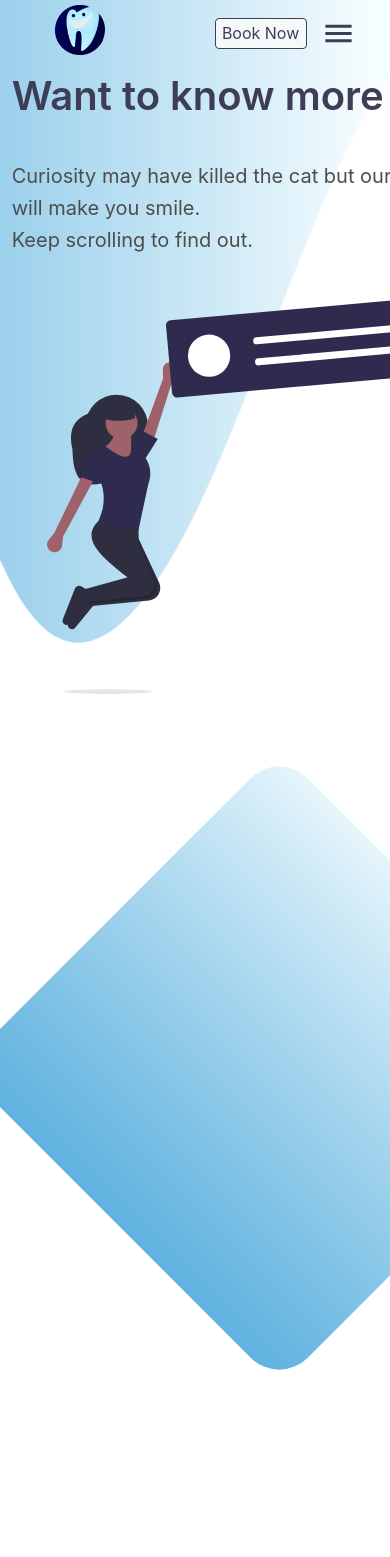
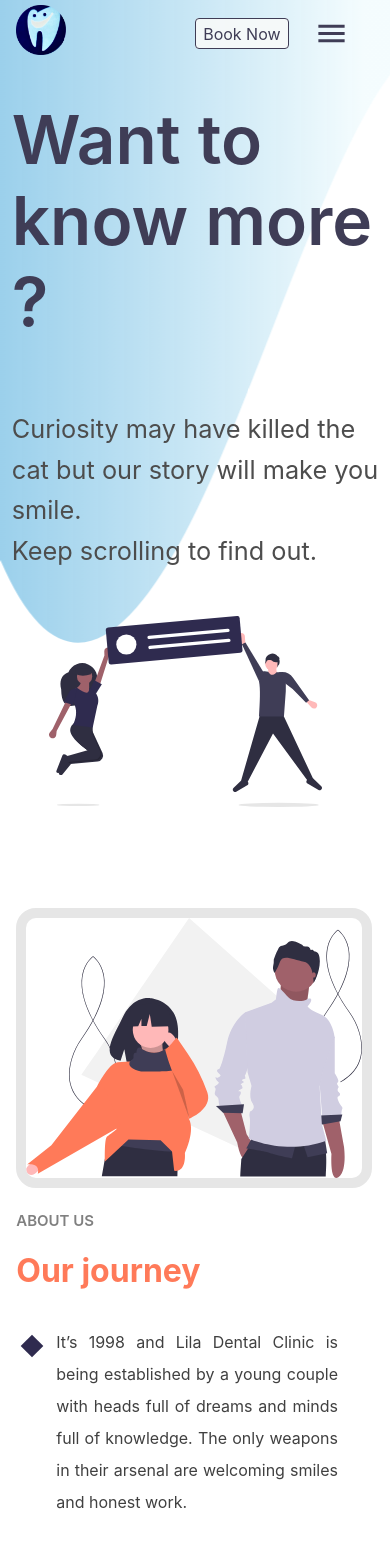
Before and after one commit to abhaybaiju/dentist-webapp, a React (Create React App) app in the folder frontend/: page /About in a window 390 px wide. Shown: the top 1557 px of the page. Built offline with nearby package versions, Linux system fonts and the light colour scheme.

Commit message:
About responsiveness and app icon

```diff
--- a/frontend/public/index.html
+++ b/frontend/public/index.html
@@ -2,7 +2,7 @@
 <html lang="en">
   <head>
     <meta charset="utf-8" />
-    <link rel="icon" href="http://localhost:1337/pay" />
+    <link rel="icon" href="http://localhost:1337/logo.png" />
     <meta name="viewport" content="width=device-width, initial-scale=1" />
     <meta name="theme-color" content="#000000" />
     <meta
--- a/frontend/src/components/AboutUs.js
+++ b/frontend/src/components/AboutUs.js
@@ -1,5 +1,5 @@
 import React from 'react';
-import {Grid, Card, CardContent, Table, TableRow, TableCell, Button} from '@material-ui/core';
+import {Grid, Card, CardContent, Table, TableRow, TableCell, Button, Hidden} from '@material-ui/core';
 import {Link} from 'react-router-dom';
 import Navbar from './Navbar';
 import Footer from './Footer';
@@ -8,6 +8,7 @@ import bg2 from './images/bg2.svg';
 import bg from './images/circled-background.svg';
 import './css/AboutUs.css';
 import Fade from 'react-reveal/Fade';
+import about from './images/about.svg';
 
 const AboutUs = () => {
   return(
@@ -25,21 +26,22 @@ const AboutUs = () => {
       </div>
         <Navbar/>
       <Grid container justify="space-evenly" alignItems="center" style={{marginTop:'8%', position:'sticky'}}>
-        <Grid item lg={5} style={{color:'#3f3d56', marginLeft:'3%', marginRight:'-15%'}}>
+        <Grid item lg={6} md={5} sm={12} xs={12}style={{color:'#3f3d56', marginLeft:'3%', marginRight:'-2%'}}>
           <Fade duration={1000} bottom>
-            <p style={{fontSize:'40px', fontWeight:'600'}}>Want to know more ?</p>
-            <p style={{lineHeight:'1.6', fontSize:'20px', color:'#4d4d4d'}}>
+            <p style={{fontSize:'8vh', fontWeight:'600'}}>Want to know more ?</p>
+            <p style={{lineHeight:'1.6', fontSize:'3vh', color:'#4d4d4d'}}>
             Curiosity may have killed the cat but our story will make you smile.<br>
             </br> Keep scrolling to find out.</p>
           </Fade>
         </Grid>
-        <Grid item lg={6} style={{marginTop:'5%', marginLeft:'12%', marginRight:'-18%'}}>
+        <Grid item lg={6} md={6} sm={12} xs={12} style={{marginTop:'5%', marginLeft:'8%', marginRight:'-17%'}}>
         <Fade duration={1000} bottom>
-          <img src={require('./images/about.svg')} alt="" height="400"/>
+          <img src={about} alt="" style={{width: "70%"}}/>
           </Fade>
         </Grid>
       </Grid>
-      <Grid container justify="space-evenly" alignItems="flex-start" style={{marginTop:'15%', marginBottom:'-62%'}} spacing={0}>
+      <Grid container justify="space-evenly" alignItems="flex-start" style={{marginTop:'15%', marginBottom:'0%'}} spacing={0}>
+        <Hidden mdDown>
         <Grid item lg={2} style={{marginLeft:'-10%'}}>
           <svg viewBox="0 0 200 200" xmlns="http://www.w3.org/2000/svg" height="1620" width="1000">
             <defs>
@@ -51,12 +53,13 @@ const AboutUs = () => {
             <rect fill="url(#grad2)" width="90" height="90" rx="8" style={{transform:'rotate(-45deg)'}}/>
           </svg>
         </Grid>
-        <Grid item lg={5} style={{marginTop:'10%'}}>
+        </Hidden>
+        <Grid item lg={4} md={5} sm={8} xs={11} style={{marginTop:'10%'}}>
         <Fade duration={1000} bottom>
-          <img src={require('./images/people.svg')} alt="" height="300" width="450" style={{background:'white', border:'10px solid #e6e6e6', borderRadius:'20px'}}/>
+          <img src={require('./images/people.svg')} alt="" style={{background:'white', border:'10px solid #e6e6e6', borderRadius:'20px', width : "94%"}}/>
         </Fade>
         </Grid>
-        <Grid item lg={4} style={{marginTop:'1%'}}>
+        <Grid item lg={4} md={4} sm={8} xs={11} style={{marginTop:'1%'}}>
         <Fade duration={1000} bottom>
           <p style={{color:'grey', textTransform:'uppercase', fontSize:'15px', fontWeight:'600'}}>About Us</p>
           <h1 style={{color:'#ff7a59', marginBottom:'10%'}}>Our journey</h1>
@@ -68,14 +71,14 @@ const AboutUs = () => {
         </Grid>
       </Grid>
       <Grid container justify="center" alignItems="stretch">
-        <Grid item lg={12} style={{textAlign:'center', marginBottom:'5%'}}>
+        <Grid item lg={12} md={12} sm={12} xs={12} style={{textAlign:'center', marginBottom:'5%'}}>
           <Fade duration={1000} bottom>
             <h1 style={{color:'#ff7a59', textTransform:'uppercase', marginBottom:'2.5%'}}>Who We Are</h1>
             <p style={{marginLeft:'30%', marginRight:'30%', lineHeight:'1.8', color:'#404040'}}>Keep track of what's happening with your data, change permissions, and run reports against your data anywhere in the world.</p>
           </Fade>
         </Grid>
         <Grid spacing={1} item xs={12} container justify="center" alignItems="stretch">
-          <Grid item xs={6} lg={5} >
+          <Grid item lg={5} md={5} sm={6} xs={12}>
             <Fade duration={1000} bottom>
               <p style={{marginLeft:'16%', marginRight:'6%', marginTop:'5%', lineHeight:'1.7', textAlign:'justify', color:'#404040'}}>
                 <h3 style={{color:'#645ba4', textAlign:'center', marginBottom:'-1%'}}>Dr C.S Baiju</h3>
@@ -84,7 +87,7 @@ const AboutUs = () => {
               </p>
             </Fade>
           </Grid>
-          <Grid item xs={6} lg={5}>
+          <Grid item lg={5} md={5} sm={6} xs={10}>
             <Fade duration={1000} bottom>
               <Card style={{width:'80%', marginLeft:'10%', borderRadius:'0px', boxShadow:'none', border:'none'}}>
                 <CardContent style={{background:'#efeef6', marginTop:'3%'}}> {/*e0deed*/}
@@ -98,7 +101,7 @@ const AboutUs = () => {
           </Grid>
         </Grid>
         <Grid spacing={1} item xs={12} container justify="center" alignItems="stretch">
-          <Grid item xs={6} lg={5} style={{marginTop:'4%'}}>
+          <Grid item lg={5} md={5} sm={6} xs={10} style={{marginTop:'4%'}}>
             <Fade duration={1000} bottom>
               <Card style={{width:'80%',borderRadius:'0px', boxShadow:'none', border:'none', marginLeft:'15%'}}>
                 <CardContent style={{background:'#ffebe6', marginTop:'3%'}}>{/*ffd6cc*/}
@@ -110,7 +113,7 @@ const AboutUs = () => {
               </Card>
             </Fade>
           </Grid>
-          <Grid item xs={6} lg={5} style={{marginTop:'2%'}}>
+          <Grid item lg={5} md={5} sm={6} xs={12} style={{marginTop:'2%'}}>
             <Fade duration={1000} bottom>
               <p style={{marginLeft:'12%', marginRight:'11%', marginTop:'8%', lineHeight:'1.8', textAlign:'justify', color:'#404040'}}>
                 <h3 style={{color:'#ff8566', textAlign:'center', marginBottom:'-1%'}}>Dr Anuradha Baiju</h3>
@@ -124,11 +127,15 @@ const AboutUs = () => {
       <Grid container justify="center" alignItems="center" style={{background:`url(${bg})`, backgroundRepeat:'no-repeat', backgroundSize:'cover', padding:'5% 0%', marginTop:'8%'}}>
         <Card style={{width:'75%', boxShadow:'none'}}>
           <CardContent style={{padding:'5%', marginBottom:'0%'}}>
-            <Grid item lg={12} style={{padding:'5% 2%'}}>
-              <Fade duration={1000} bottom>
-                <img src={require('./images/speaker.svg')} alt="" height="180" style={{float:'left', marginRight:'7.4%', marginTop:'-3%', marginBottom:'-8%'}}/>
-                <p style={{color:'#3f3d56', fontWeight:'600', fontSize:'30px', marginTop:'-1%'}}>Still not sure? Let us change your mind</p>
-                <Table style={{marginLeft:'32.5%'}}>
+            <Grid justify="center" alignItems="center" container item lg={12} xs={12} style={{padding:'5% 2%'}}>
+                <Grid lg={5} xs={12}>
+                  <img src={require('./images/speaker.svg')} alt="" style={{float:'left', marginRight:'7.4%', marginTop:'-10%', marginBottom:'0%', width: '80%'}}/>
+                </Grid>
+                <Grid lg={7} xs={12}>
+                  <p style={{color:'#3f3d56', fontWeight:'600', fontSize:'4.5vw', marginTop:'-1%'}}>Still not sure? Let us change your mind</p>
+                </Grid>
+                <Grid item lg={12} justify="center" alignItems="center">
+                <Table >
                   <TableRow>
                     <TableCell style={{border:'none', fontSize:'28px', color:'#3f51b5', width:'25%', padding:'4px 8px'}}><CountUp start={0} end={1000} duration={2} suffix="+" useEasing={false} redraw={true}></CountUp></TableCell>
                     <TableCell style={{border:'none', fontSize:'28px', color:'#3f51b5', width:'22%', padding:'4px 8px'}}>2</TableCell>
@@ -140,8 +147,10 @@ const AboutUs = () => {
                     <TableCell style={{border:'none', fontSize:'16px', padding:'4px 10px', color:'#808080', fontWeight:'500'}}>Years of Experience</TableCell>
                   </TableRow>
                 </Table>
-                <Link to="/Book" style={{textDecoration:'none'}}><Button style={{color:'white', marginLeft:'50%',marginTop:'4%', marginBottom:'-5.5%',background:'#645ba4', padding:'1.2% 3%'}}>Book now</Button></Link>
-              </Fade>
+                </Grid>
+                <Grid justify="center" alignItems="center">
+                <Link to="/Book" style={{textDecoration:'none'}}><Button style={{color:'white', marginLeft:'50%',marginTop:'4%', marginBottom:'-5.5%',background:'#645ba4', padding:'0.5vw 3%', width:'15vw'}}>Book now</Button></Link>
+                </Grid>
             </Grid>
           </CardContent>
         </Card>
--- a/frontend/src/components/Navbar.js
+++ b/frontend/src/components/Navbar.js
@@ -94,7 +94,7 @@ const Navbar = () => {
       <AppBar lg={12} title="Dental-app" className={`${classes.appBar} ${
           trigger === false ? '' : classes.appBarScrolled
         }`}>
-        <Toolbar style={{ marginLeft:'10%', marginRight:'0%', marginTop:'1%'}}>
+        <Toolbar style={{ marginLeft:'0%', marginRight:'0%', marginTop:'1%'}}>
           <Grid container justify="flex-start" alignItems="center" lg={6} md={6} sm={6} xs={6}>
             <Typography>
               <Link to="/"><img alt="..." src={require("./images/logo.png")} height="50" style={{transform: 'rotate(-90deg)', cursor:'pointer'}}/></Link>
--- a/frontend/src/components/Work.js
+++ b/frontend/src/components/Work.js
@@ -10,7 +10,7 @@
 //Whatsapp
 //Navbar media query------done??
 //Razorpay live mode
-//Animations-----------done? Cards hover animation??
+//Animations for book and about counter-----------done? Cards hover animation??
 //SES Live Mode
 //Validation Regex ✅------separate dispatch?
 //Configure env file✅------mail it to me!!!!!!!!
```
